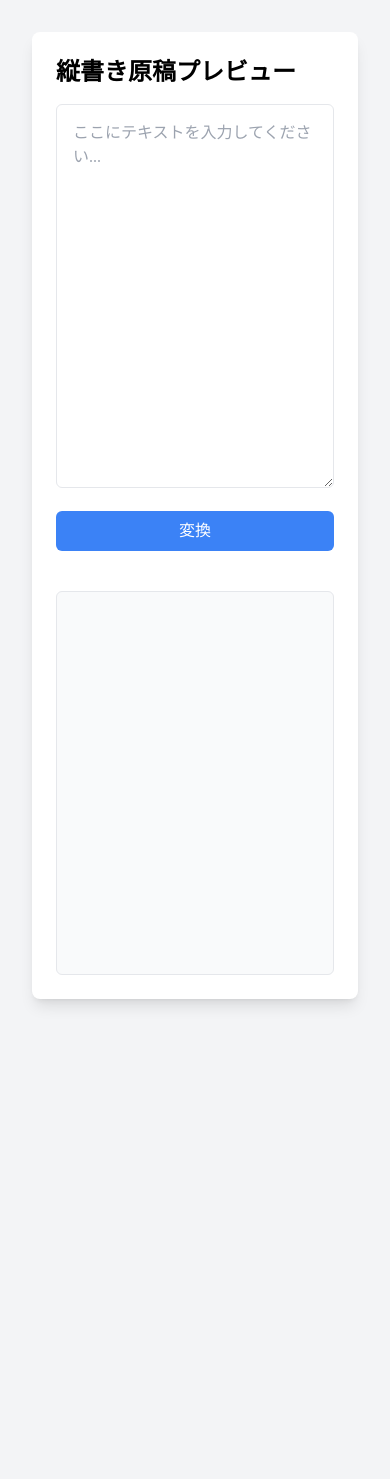
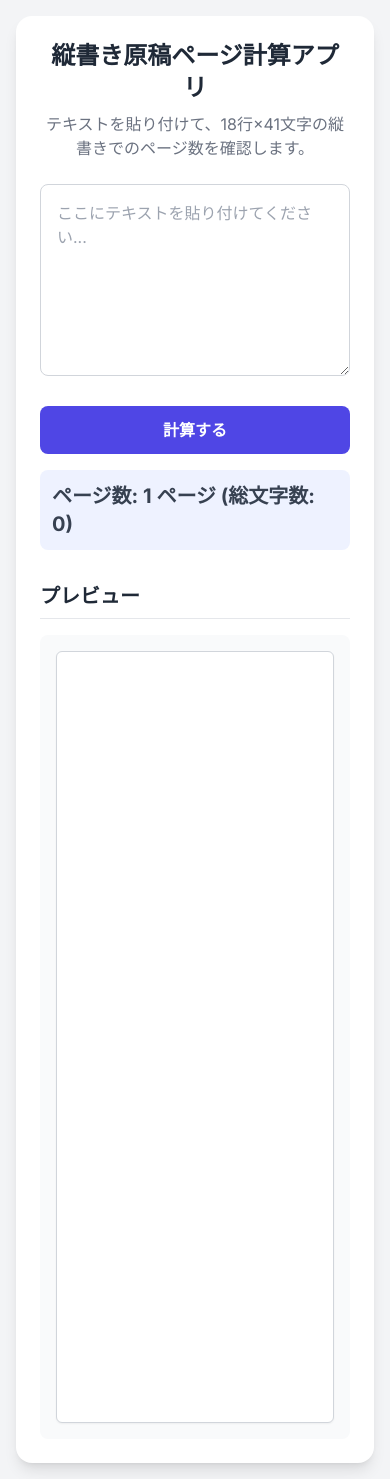
Before and after one commit to tetsuogi/41-18-preview, a plain HTML site: page index.html in a window 390 px wide. Before the commit the page ends 1031 px from the top, so only its background shows below. Drawn offline with nearby package versions, Linux system fonts and the light colour scheme.

Commit message:
Update index.html

```diff
--- a/index.html
+++ b/index.html
@@ -3,102 +3,152 @@
 <head>
     <meta charset="UTF-8">
     <meta name="viewport" content="width=device-width, initial-scale=1.0">
-<title>縦書き原稿プレビュー</title>
+    <title>縦書き原稿ページ計算アプリ</title>
     <script src="https://cdn.tailwindcss.com"></script>
+    <link rel="preconnect" href="https://fonts.googleapis.com">
+    <link rel="preconnect" href="https://fonts.gstatic.com" crossorigin>
+    <link href="https://fonts.googleapis.com/css2?family=Inter:wght@400;500;700&family=Noto+Sans+JP:wght@400;500&display=swap" rel="stylesheet">
     <style>
+        /* 基本のフォント設定 */
         body {
-        font-family: 'Hiragino Mincho ProN', 'MS Mincho', serif;
+            font-family: 'Inter', 'Noto Sans JP', sans-serif;
         }
+        /* プレビューページのスタイル */
         .manuscript-page {
-        writing-mode: vertical-rl;
-        border: 1px solid #ccc;
-        padding: 20px;
-        margin: 10px;
-        box-sizing: border-box;
+            writing-mode: vertical-rl; /* テキストを縦書き（右から左へ）に設定 */
+            text-orientation: upright; /* 文字の向きを正立に */
+            font-family: 'Noto Sans JP', sans-serif;
             font-size: 16px;
             line-height: 1.8;
             letter-spacing: 0.1em;
+
+            /* 18行が収まるように幅を厳密に計算して設定 */
             width: 551px;
-        height: 754px;
+            /* 最大42文字が収まるように高さを再計算 */
+            height: 772px;
+
+            border: 1px solid #d1d5db; /* ページの境界線 */
+            background-color: #ffffff;
+            white-space: pre-wrap;
+            word-break: break-all;
+
             overflow: hidden;
-        white-space: pre-wrap;
-        flex-shrink: 0;
-    }
-    #preview-area {
-        display: flex;
-        flex-wrap: wrap-reverse;
-        justify-content: flex-end;
         }
     </style>
 </head>
-<body class="bg-gray-100 p-8">
-    <div class="container mx-auto bg-white p-6 rounded-lg shadow-lg">
-        <h1 class="text-2xl font-bold mb-4">縦書き原稿プレビュー</h1>
-        <div class="grid grid-cols-1 md:grid-cols-2 gap-6">
-            <div>
-                <textarea id="text-input" class="w-full h-96 p-4 border rounded-md" placeholder="ここにテキストを入力してください..."></textarea>
-                <button id="convert-btn" class="mt-4 w-full bg-blue-500 text-white py-2 rounded-md hover:bg-blue-600">変換</button>
+<body class="bg-gray-100 min-h-screen flex flex-col items-center justify-center p-4 sm:p-6 lg:p-8">
+    <div class="w-full max-w-7xl mx-auto bg-white rounded-2xl shadow-lg p-6 sm:p-8">
+        <div class="text-center mb-6">
+            <h1 class="text-2xl sm:text-3xl font-bold text-gray-800">縦書き原稿ページ計算アプリ</h1>
+            <p class="text-gray-500 mt-2">テキストを貼り付けて、18行×41文字の縦書きでのページ数を確認します。</p>
+        </div>
+        <div class="mb-6">
+            <textarea id="text-input" class="w-full h-48 p-4 border border-gray-300 rounded-lg focus:ring-2 focus:ring-indigo-500 focus:border-indigo-500 transition duration-200" placeholder="ここにテキストを貼り付けてください..."></textarea>
+        </div>
+        <div class="flex flex-col sm:flex-row items-center justify-between mb-8">
+            <button id="calculate-btn" class="w-full sm:w-auto bg-indigo-600 text-white font-bold py-3 px-8 rounded-lg hover:bg-indigo-700 focus:outline-none focus:ring-2 focus:ring-offset-2 focus:ring-indigo-500 transition-transform transform hover:scale-105 mb-4 sm:mb-0">
+                計算する
+            </button>
+            <div id="result" class="text-xl sm:text-2xl font-bold text-gray-700 bg-indigo-50 p-3 rounded-lg">
+                ページ数: 0 ページ
+            </div>
         </div>
         <div>
-                <div id="result" class="mb-4 text-lg font-semibold"></div>
-                <div id="preview-container" class="border p-4 h-96 overflow-auto bg-gray-50 rounded-md">
-                    <div id="preview-area" class="flex flex-row-reverse flex-wrap justify-end">
+            <h2 class="text-xl font-semibold text-gray-800 mb-4 border-b pb-2">プレビュー</h2>
+            <div id="preview-area" class="bg-gray-50 p-4 sm:p-6 rounded-lg min-h-[20rem] flex flex-wrap flex-row-reverse justify-center gap-6">
                 </div>
         </div>
     </div>
-        </div>
-    </div>
+    <script>
+        // 要素の取得
+        const textInput = document.getElementById('text-input');
+        const calculateBtn = document.getElementById('calculate-btn');
+        const resultDiv = document.getElementById('result');
+        const previewArea = document.getElementById('preview-area');
 
-    <script>
-        document.getElementById('convert-btn').addEventListener('click', updatePreview);
+        // 定数の設定
+        const CHARS_PER_LINE = 41; // 1行あたりの文字数
+        const MAX_CHARS_PER_LINE = 42; // 例外許容の最大文字数
+        const LINES_PER_PAGE = 18; // 1ページあたりの行数
 
-        function updatePreview() {
-            const text = document.getElementById('text-input').value;
-            const previewArea = document.getElementById('preview-area');
-            const resultDiv = document.getElementById('result');
-            previewArea.innerHTML = '';
+        function updateManuscript() {
+            const text = textInput.value.replace(/\r\n?/g, '\n');
+            const totalChars = text.length;
 
-            const maxLinesPerPage = 18;
-            const maxCharsPerLine = 41;
-
-            if (!text) {
-                resultDiv.textContent = 'ページ数: 0ページ';
+            // ▼▼▼ 修正箇所 ▼▼▼
+            // 行分割ロジックをより正確なものに修正
+            const allLines = [];
+            const paragraphs = text.split('\n');
+            paragraphs.forEach(para => {
+                if (para.length === 0) {
+                    allLines.push('');
                     return;
                 }
+                let cursor = 0;
+                while (cursor < para.length) {
+                    // デフォルトの分割位置
+                    let end = cursor + CHARS_PER_LINE;
 
-            // 【変更点】禁則処理を無効にしたシンプルな行分割ロジック
-            function splitTextIntoLines(inputText) {
-                const lines = [];
-                for (let i = 0; i < inputText.length; i += maxCharsPerLine) {
-                    lines.push(inputText.substring(i, i + maxCharsPerLine));
-                }
-                return lines;
+                    // 段落の終端を超えないように調整
+                    if (end >= para.length) {
+                        allLines.push(para.substring(cursor));
+                        break; // この段落は終了
                     }
 
-            const paragraphs = text.split('\n');
-            let allLines = [];
-            paragraphs.forEach(p => {
-                if (p === '') {
-                    allLines.push('');
-                } else {
-                    allLines = allLines.concat(splitTextIntoLines(p));
+                    // 【特例1】次の文字が「。」または「、」なら取り込んで42文字にする
+                    if ((para[end] === '。' || para[end] === '、') && (end + 1 - cursor <= MAX_CHARS_PER_LINE)) {
+                        end++;
+                    }
+                    // 【特例2】行末が「「」なら1文字手前で改行する
+                    else if (para[end - 1] === '「') {
+                        end--;
+                    }
+
+                    const line = para.substring(cursor, end);
+                    allLines.push(line);
+                    cursor = end;
                 }
             });
+            // ▲▲▲ 修正箇所 ▲▲▲
 
+            // ページ数計算
+            const totalLines = allLines.length;
+            const totalPages = totalLines > 0 ? Math.ceil(totalLines / LINES_PER_PAGE) : 1;
 
-            const totalPages = Math.ceil(allLines.length / maxLinesPerPage);
-            resultDiv.textContent = `ページ数: ${totalPages}ページ`;
+            resultDiv.textContent = `ページ数: ${totalPages} ページ (総文字数: ${totalChars})`;
 
+            // プレビュー生成
+            previewArea.innerHTML = '';
             for (let i = 0; i < totalPages; i++) {
-                const pageDiv = document.createElement('div');
-                pageDiv.className = 'manuscript-page';
-                const startLine = i * maxLinesPerPage;
-                const endLine = startLine + maxLinesPerPage;
-                const pageLines = allLines.slice(startLine, endLine);
-                pageDiv.textContent = pageLines.join('\n');
-                previewArea.appendChild(pageDiv);
+                const startLineIndex = i * LINES_PER_PAGE;
+                const endLineIndex = startLineIndex + LINES_PER_PAGE;
+
+                const pageLines = allLines.slice(startLineIndex, endLineIndex);
+                const pageText = pageLines.join('\n');
+
+                const pageElement = document.createElement('div');
+                pageElement.className = 'manuscript-page p-4 rounded-md shadow-sm';
+
+                pageElement.textContent = pageText.length > 0 ? pageText : ' ';
+
+                previewArea.appendChild(pageElement);
+            }
+
+            // 入力がゼロのときは空ページを1枚だけ
+            if (totalPages === 1 && totalLines === 0) {
+                previewArea.innerHTML = '';
+                const pageElement = document.createElement('div');
+                pageElement.className = 'manuscript-page p-4 rounded-md shadow-sm';
+                pageElement.textContent = ' ';
+                previewArea.appendChild(pageElement);
             }
         }
+
+        // イベントバインド
+        calculateBtn.addEventListener('click', updateManuscript);
+
+        // 初期表示
+        updateManuscript();
     </script>
 </body>
 </html>
```
Lines whose indentation alone changed are shown as unchanged.
